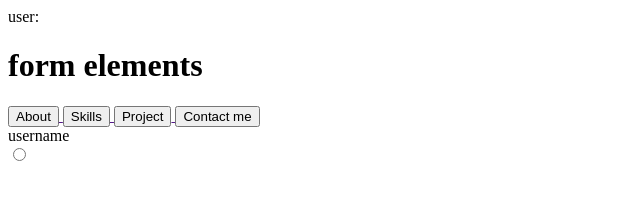
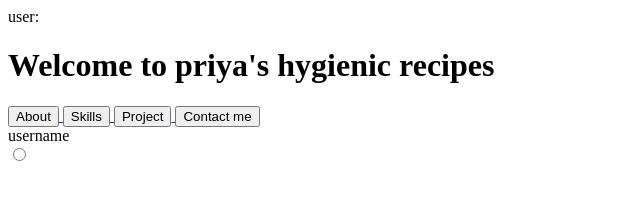
Before and after one commit to Priyankayanala4412/hygienic-cooking, a plain HTML site: page myportfoliocodewithpriya/index.html in a window 1280 px wide. Shown: the whole page, without its empty margins (0-640 px from the left). Drawn offline with Linux system fonts and the light colour scheme.

Commit message:
Update index.html

```diff
--- a/myportfoliocodewithpriya/index.html
+++ b/myportfoliocodewithpriya/index.html
@@ -7,7 +7,7 @@
 </head>
 <label> user:</label>
 <body>
-    <h1> form elements</h1>
+    <h1> Welcome to priya's hygienic recipes</h1>
     <a href="">
         <button>
             About
```
